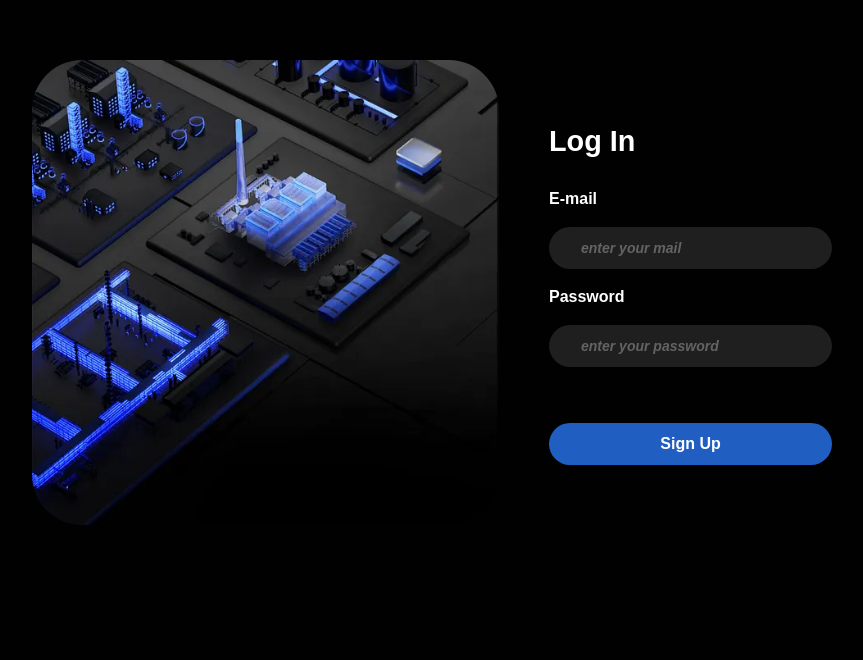
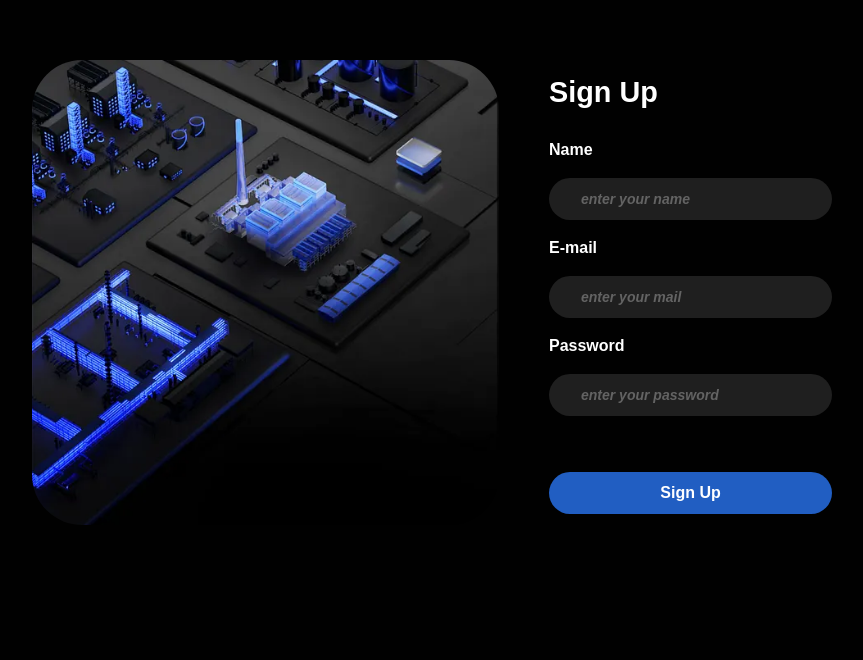
Before and after one commit to ranahusain/mern-App, a React (Vite) app in the folder frontend/: page /SignUp in a window 1280 px wide. Shown: the part 140-800 px from the top of the page, without its empty margins (208-1071 px from the left). Built offline with nearby package versions, Linux system fonts and the light colour scheme.

Commit message:
routes working

```diff
--- a/frontend/src/App.jsx
+++ b/frontend/src/App.jsx
@@ -1,12 +1,27 @@
 import "./App.css";
 import Login from "./pages/Login";
 import SignUp from "./pages/SignUp";
+import {
+  Route,
+  createBrowserRouter,
+  createRoutesFromElements,
+  Router,
+  RouterProvider,
+} from "react-router-dom";
 
 function App() {
+  const router = createBrowserRouter(
+    createRoutesFromElements(
+      <Route path="/">
+        <Route path="/SignUp" element={<SignUp />} />
+        <Route path="/Login" element={<Login />} />
+      </Route>
+    )
+  );
+
   return (
     <>
-      <Login />
-      <SignUp />
+      <RouterProvider router={router} />
     </>
   );
 }
--- a/frontend/src/pages/SignUp.jsx
+++ b/frontend/src/pages/SignUp.jsx
@@ -1,6 +1,15 @@
 import "../index.css";
 import form from "../assets/images/form.png";
+import { useNavigate } from "react-router-dom";
+import { useEffect } from "react";
+
 const SignUp = () => {
+  const navigate = useNavigate();
+  const submitForm = (e) => {
+    e.preventDefault();
+    return navigate("/Login");
+  };
+
   return (
     <>
       <div className="main-div">
@@ -9,7 +18,7 @@ const SignUp = () => {
             <img src={form} alt="" />
           </div>
 
-          <div className="form-inputs">
+          <form className="form-inputs" onSubmit={submitForm}>
             <div className="heading">
               <h1>Sign Up</h1>
             </div>
@@ -17,8 +26,8 @@ const SignUp = () => {
             <input
               className="inputs"
               type="text"
-              placeholder="enter your mail"
-              id="inputEmail"
+              placeholder="enter your name"
+              id="inputName"
             />
             <h4>E-mail</h4>
             <input
@@ -35,10 +44,10 @@ const SignUp = () => {
               id="inputPassword"
               placeholder="enter your password"
             />
-            <button className="btn" onclick="window.open('./login.html')">
+            <button className="btn" onClick={() => navigate("/Login")}>
               Sign Up
             </button>
-          </div>
+          </form>
         </div>
       </div>
     </>
```
